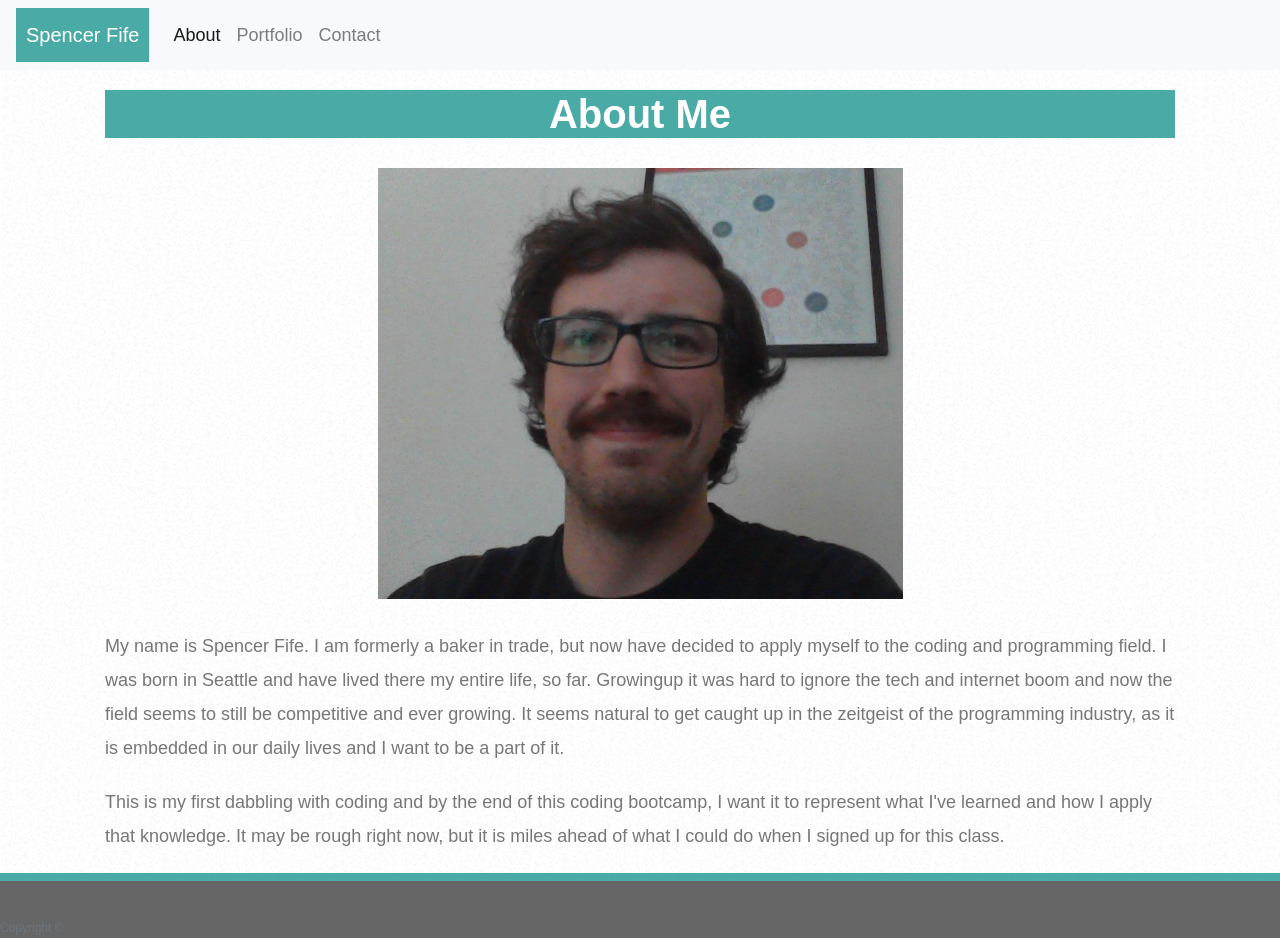
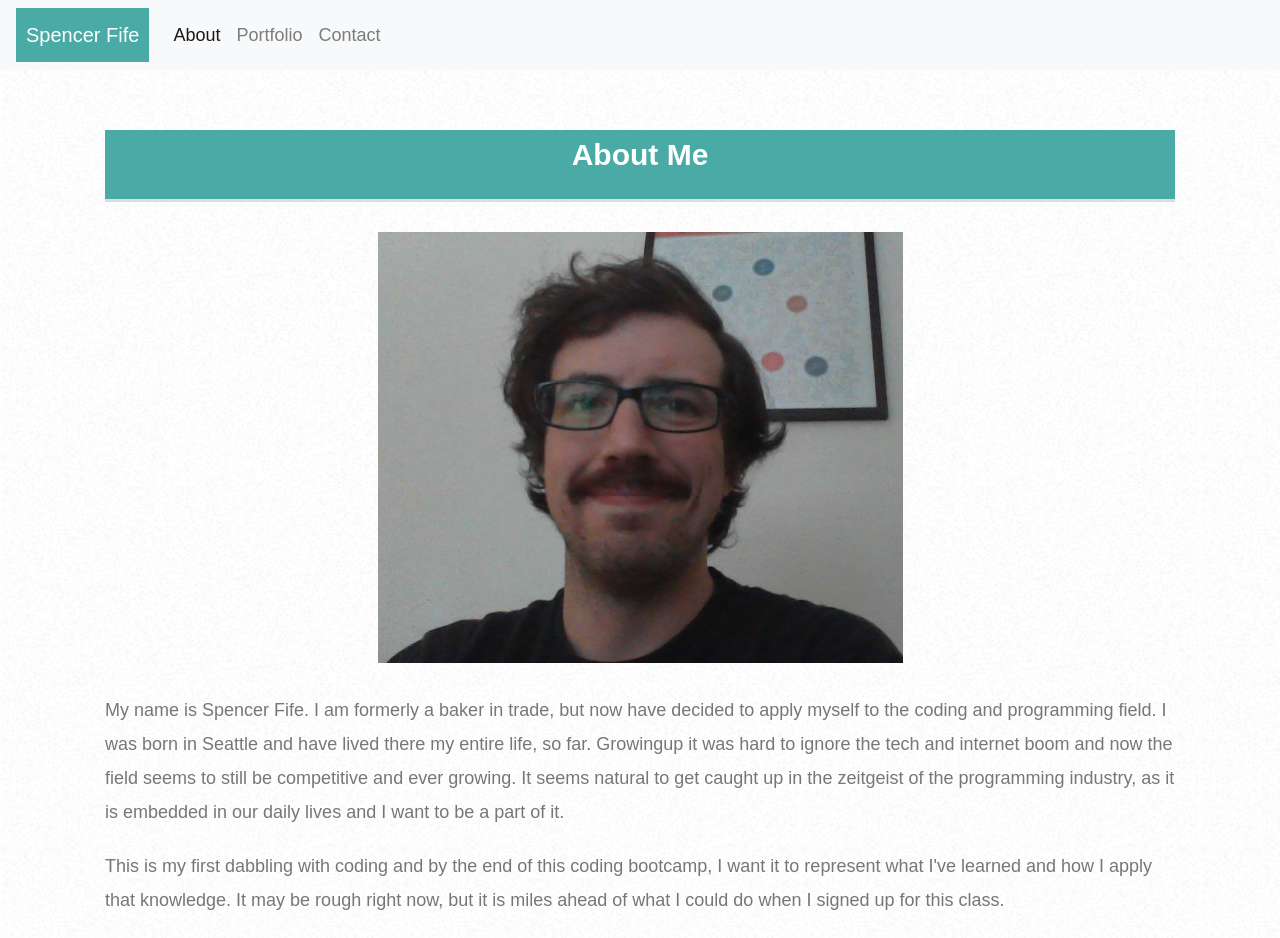
Before and after one commit to SpencerFife/Bootstrap-Web-Developer-Portfolio, a plain HTML site: page index.html in a window 1280 px wide. Shown: the top 938 px of the page. Drawn offline with nearby package versions, Linux system fonts and the light colour scheme; files whose address does not match are found by name.

Commit message:
adding css

```diff
--- a/assets/css/main.css
+++ b/assets/css/main.css
@@ -5,7 +5,9 @@
 .container-body {
     display: flex;
     justify-content: center;
-
+    padding-top: 40px;
+    padding-bottom: 40px;
+    min-height: calc(100vh - 72px):
 }
 
 .container-footer {
@@ -32,6 +34,13 @@ body {
     margin: 0;
 }
 
+h1 {
+    padding-bottom: 20px;
+    font-size: 30px;
+    line-height: 49px;
+    border-bottom: 3px solid #dddddd;
+}
+
 h1, h2, h3 {
     background: #4aaaa5;
     text-align: center;
```
